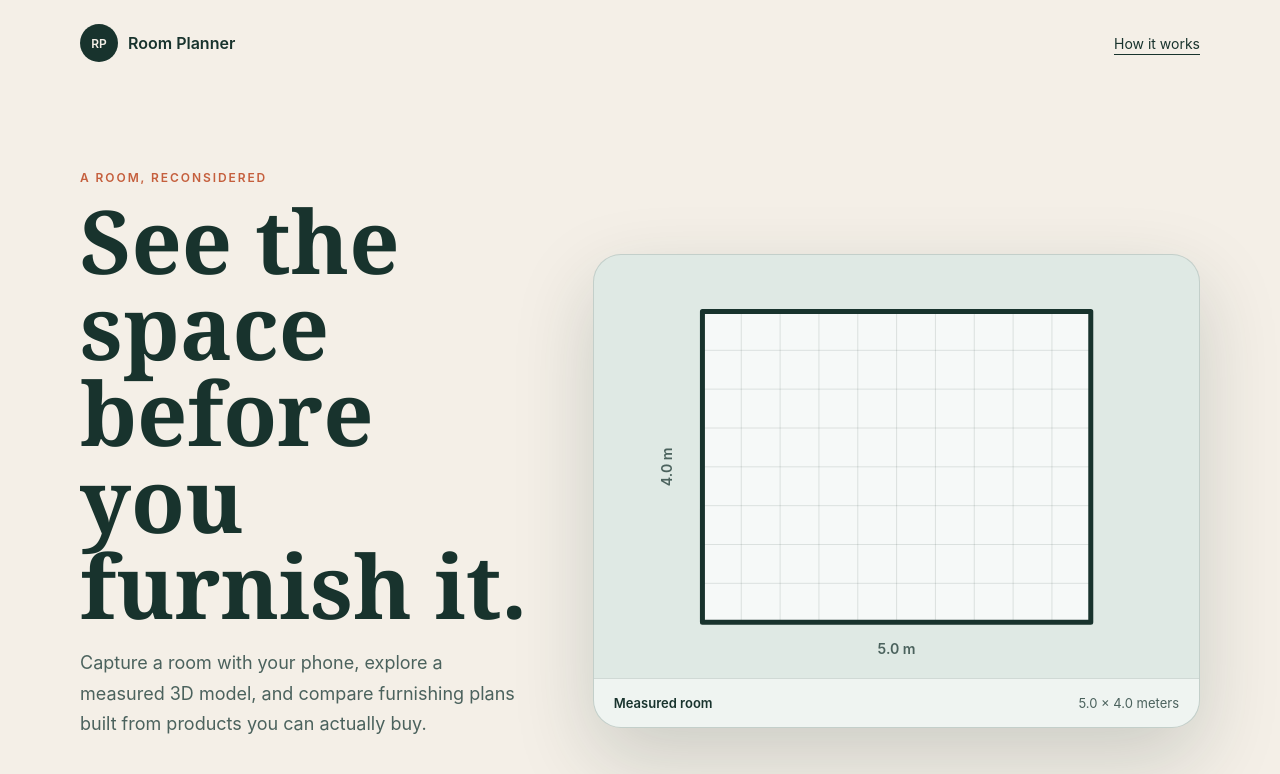
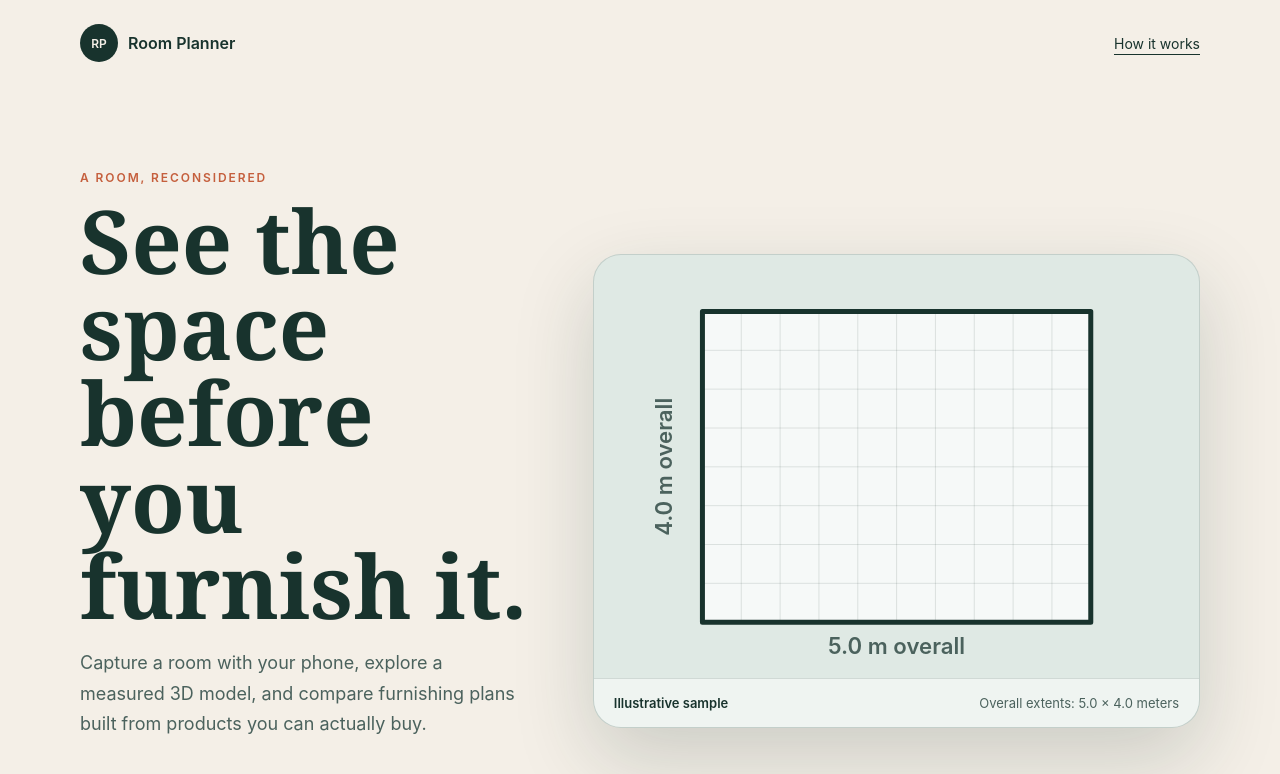
Before and after one commit to dqhomeinc/room-planner, a React (Vite) app in the folder apps/web/: page / in a window 1280 px wide. Shown: the top 774 px of the page. Built offline with nearby package versions, Linux system fonts and the light colour scheme.

Commit message:
fix: preserve room preview provenance

```diff
--- a/apps/web/src/app.tsx
+++ b/apps/web/src/app.tsx
@@ -38,7 +38,8 @@ export function App() {
         <div className="room-card">
           <RoomPlanSurface
             boundary={previewBoundary}
-            label="Five by four meter room preview"
+            provenance="sample"
+            label="Illustrative five by four meter sample room"
           />
         </div>
       </section>
--- a/apps/web/src/room-plan-surface.tsx
+++ b/apps/web/src/room-plan-surface.tsx
@@ -1,3 +1,4 @@
+import { useId } from 'react';
 import {
   boundsFromPoints,
   chooseGridStepMeters,
@@ -8,27 +9,40 @@ import {
 
 const surfaceSize = { width: 600, height: 420 };
 
+export type RoomGeometryProvenance = 'sample' | 'inferred' | 'validated';
+
+const provenanceLabels: Record<RoomGeometryProvenance, string> = {
+  sample: 'Illustrative sample',
+  inferred: 'Inferred geometry — review required',
+  validated: 'User-validated room',
+};
+
 type RoomPlanSurfaceProps = Readonly<{
   boundary: readonly WorldPoint[];
+  provenance: RoomGeometryProvenance;
   label?: string;
 }>;
 
 function valuesBetween(minimum: number, maximum: number, step: number) {
-  const values: number[] = [];
-  for (
-    let value = Math.ceil(minimum / step) * step;
-    value <= maximum;
-    value += step
-  ) {
-    values.push(value);
-  }
-  return values;
+  const firstIndex = Math.ceil(minimum / step);
+  const lastIndex = Math.floor(maximum / step + 1e-9);
+  return Array.from(
+    { length: Math.max(0, lastIndex - firstIndex + 1) },
+    (_, offset) => {
+      const index = firstIndex + offset;
+      return { index, value: index * step };
+    },
+  );
 }
 
 export function RoomPlanSurface({
   boundary,
+  provenance,
   label = 'Room floor plan',
 }: RoomPlanSurfaceProps) {
+  const clipPathId = `room-boundary-${useId().replace(/:/g, '')}`;
+
+  try {
     const bounds = boundsFromPoints(boundary);
     const viewport = createRoomViewport(bounds, surfaceSize, 56);
     const gridStep = chooseGridStepMeters(viewport.pixelsPerMeter, 36);
@@ -60,14 +74,23 @@ export function RoomPlanSurface({
           role="img"
           aria-label={label}
         >
+          <defs>
+            <clipPath id={clipPathId}>
+              <polygon points={roomPoints} />
+            </clipPath>
+          </defs>
           <polygon className="plan-floor" points={roomPoints} />
-        <g className="plan-grid" aria-hidden="true">
-          {verticalLines.map((x) => {
+          <g
+            className="plan-grid"
+            clipPath={`url(#${clipPathId})`}
+            aria-hidden="true"
+          >
+            {verticalLines.map(({ index, value: x }) => {
               const start = worldToScreen(viewport, { x, y: bounds.minY });
               const end = worldToScreen(viewport, { x, y: bounds.maxY });
               return (
                 <line
-                key={`x-${x}`}
+                  key={`x-${index}`}
                   x1={start.x}
                   y1={start.y}
                   x2={end.x}
@@ -75,12 +98,12 @@ export function RoomPlanSurface({
                 />
               );
             })}
-          {horizontalLines.map((y) => {
+            {horizontalLines.map(({ index, value: y }) => {
               const start = worldToScreen(viewport, { x: bounds.minX, y });
               const end = worldToScreen(viewport, { x: bounds.maxX, y });
               return (
                 <line
-                key={`y-${y}`}
+                  key={`y-${index}`}
                   x1={start.x}
                   y1={start.y}
                   x2={end.x}
@@ -96,7 +119,7 @@ export function RoomPlanSurface({
               y={lowerLeft.y + 32}
               textAnchor="middle"
             >
-            {widthMeters.toFixed(1)} m
+              {widthMeters.toFixed(1)} m overall
             </text>
             <text
               x={upperLeft.x - 30}
@@ -104,14 +127,29 @@ export function RoomPlanSurface({
               textAnchor="middle"
               transform={`rotate(-90 ${upperLeft.x - 30} ${(upperLeft.y + lowerLeft.y) / 2})`}
             >
-            {heightMeters.toFixed(1)} m
+              {heightMeters.toFixed(1)} m overall
             </text>
           </g>
         </svg>
         <figcaption>
-        <span>Measured room</span>
-        {widthMeters.toFixed(1)} × {heightMeters.toFixed(1)} meters
+          <span>{provenanceLabels[provenance]}</span>
+          Overall extents: {widthMeters.toFixed(1)} × {heightMeters.toFixed(1)}{' '}
+          meters
+        </figcaption>
+      </figure>
+    );
+  } catch {
+    return (
+      <figure className="room-plan">
+        <div className="room-plan-fallback" role="status">
+          <strong>Room preview unavailable</strong>
+          <span>Review the room geometry before planning furniture.</span>
+        </div>
+        <figcaption>
+          <span>{provenanceLabels[provenance]}</span>
+          Geometry needs review
         </figcaption>
       </figure>
     );
   }
+}
--- a/apps/web/src/styles.css
+++ b/apps/web/src/styles.css
@@ -308,8 +308,22 @@ h2 {
 
 .plan-dimensions {
   fill: #4b625d;
-  font-size: 14px;
+  font-size: 22px;
   font-weight: 600;
+}
+
+.room-plan-fallback {
+  display: grid;
+  min-height: 360px;
+  padding: 32px;
+  place-content: center;
+  gap: 8px;
+  color: #4b625d;
+  text-align: center;
+}
+
+.room-plan-fallback strong {
+  color: #18332d;
 }
 
 .room-plan figcaption {
```
Also changed, not shown: 1 other file (tests, documents, lock files or other folders). Lines whose indentation alone changed are shown as unchanged.
